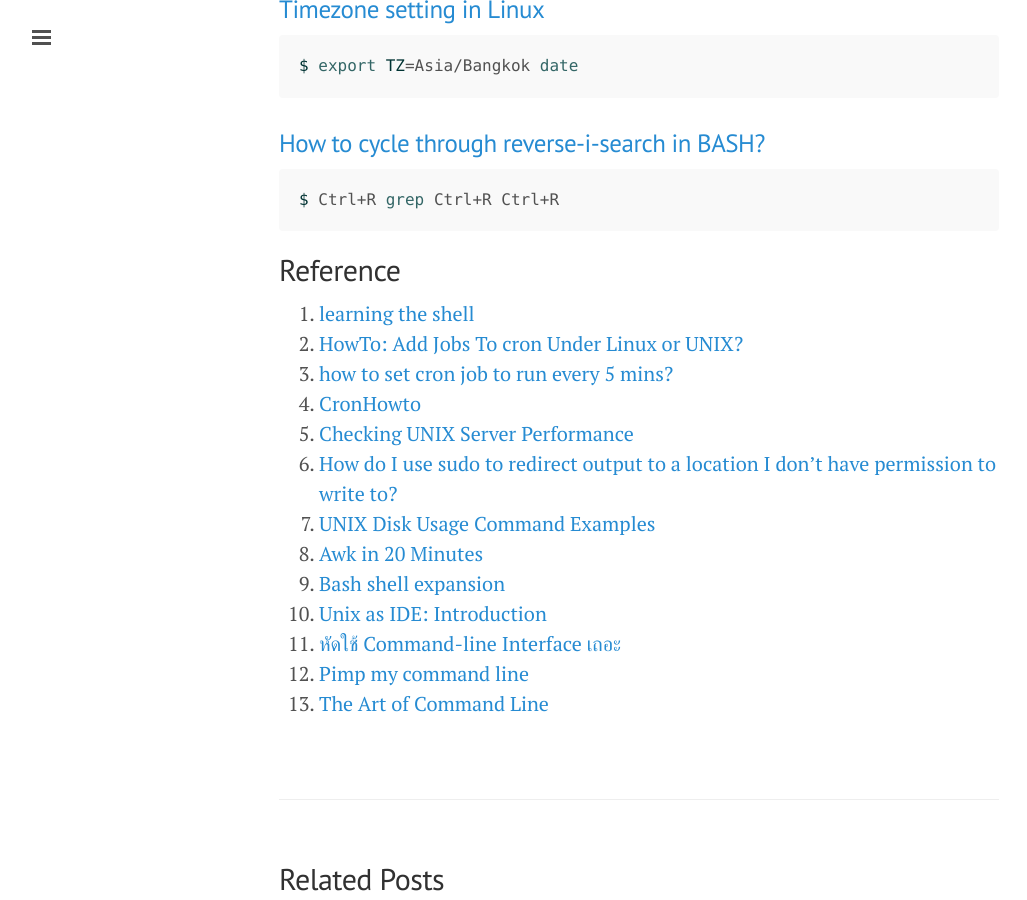
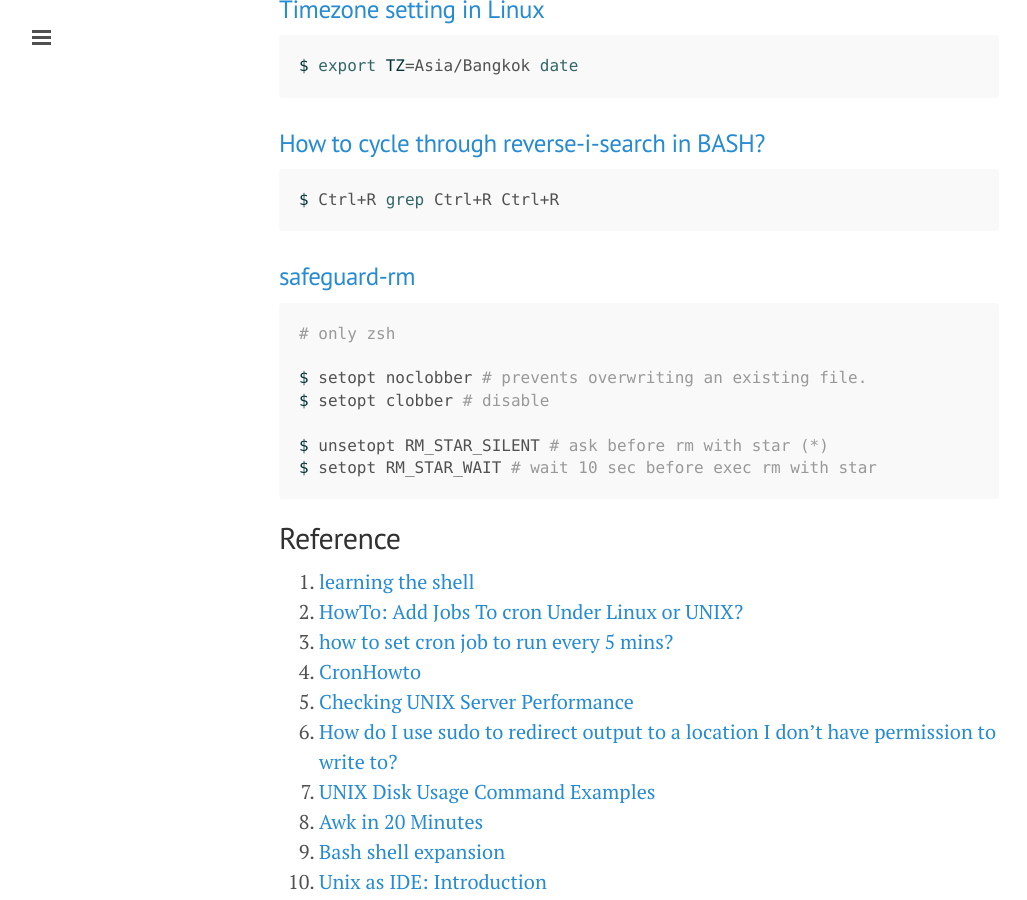
Before and after one commit to ibotdotout/ibotdotout.github.io, a Jekyll site: the page built from _posts/2014-06-27-unix.md, in a window 1280 px wide and 900 px high, scrolled down 5460 px. Shown: the whole window, without its empty margins (1-1028 px from the left). Built offline with Jekyll 4.4.1, drawn with Linux system fonts in a browser that asks for light colours; Markdown is read by kramdown in place of the engine named in the settings.

Commit message:
add selfguard rm

````diff
--- a/_posts/2014-06-27-unix.md
+++ b/_posts/2014-06-27-unix.md
@@ -243,6 +243,18 @@ $ export TZ=Asia/Bangkok date
 $ Ctrl+R grep Ctrl+R Ctrl+R
 ```
 
+### [safeguard-rm](https://github.com/sindresorhus/guides/blob/master/how-not-to-rm-yourself.md#safeguard-rm)
+
+```zsh
+# only zsh
+
+$ setopt noclobber # prevents overwriting an existing file.
+$ setopt clobber # disable
+
+$ unsetopt RM_STAR_SILENT # ask before rm with star (*)
+$ setopt RM_STAR_WAIT # wait 10 sec before exec rm with star
+```
+
 
 ## Reference
 1. [learning the shell](http://www.linuxcommand.org/lc3_learning_the_shell.php)
````
